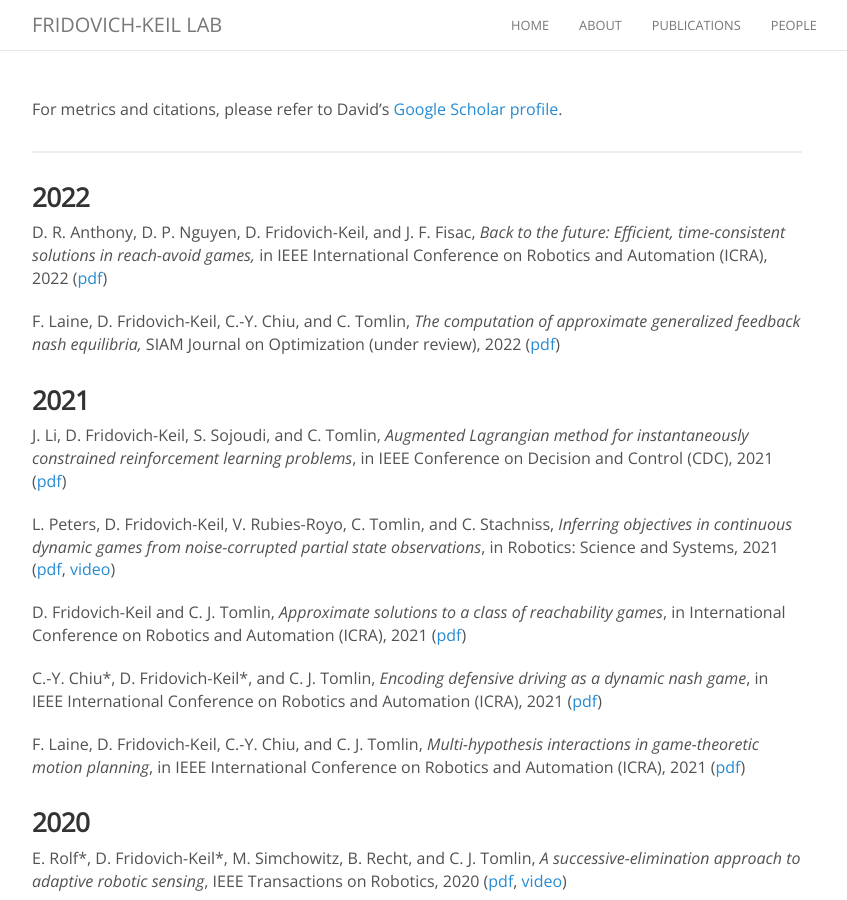
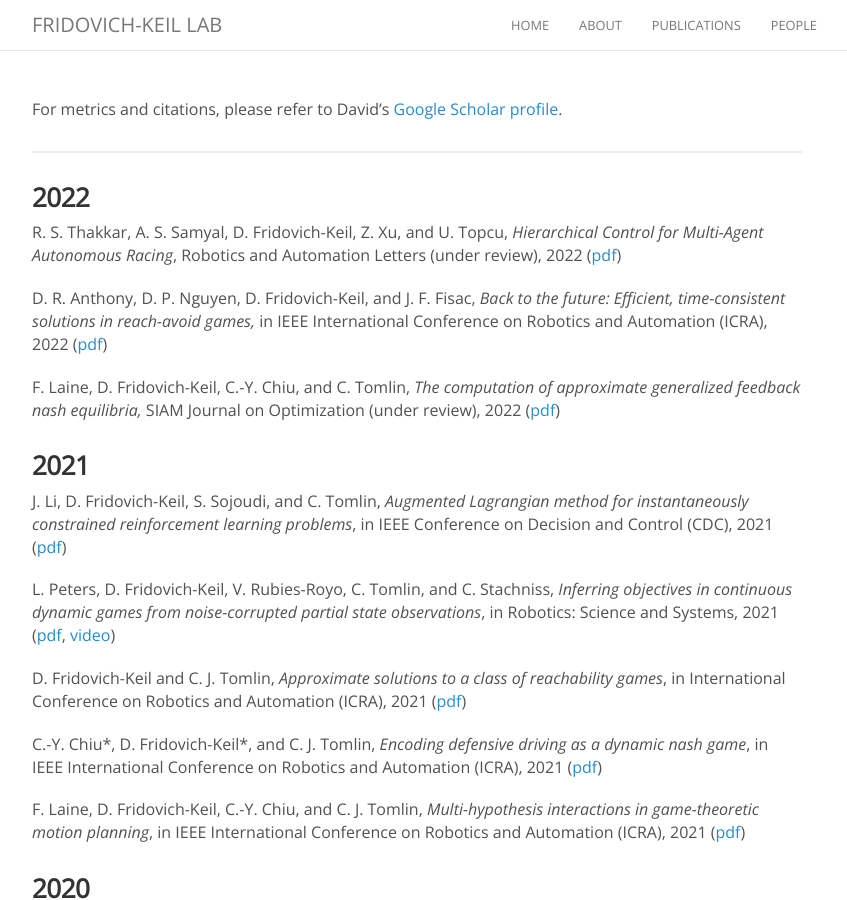
Before and after one commit to KordingLab/KordingLab.github.io, a Jekyll site: the page built from publications.md, in a window 1280 px wide and 900 px high. Shown: the whole window, without its empty margins (223-1070 px from the left). Built offline with Jekyll 4.4.1, drawn with Linux system fonts in a browser that asks for light colours; nearby versions of some CDN libraries; comment, search, counter and statistics services are not loaded.

Commit message:
dfk pub updates

```diff
--- a/_data/news.yml
+++ b/_data/news.yml
@@ -1,3 +1,7 @@
+- date: 2022-02-27
+  details: >-
+    D. Fridovich-Keil submitted <a href="https://arxiv.org/pdf/2202.12861">Hierarchical Control for Multi-Agent Autonomous Racing</a> to Robotics and Automation Letters.
+
 - date: 2022-01-31
   details: >-
     D. Fridovich-Keil's paper <a href="http://arxiv.org/abs/2109.07673">Back to the Future: Efficient, Time-Consistent Solutions in Reach-Avoid Games</a> was accepted to ICRA 2022.
--- a/publications.md
+++ b/publications.md
@@ -8,6 +8,8 @@ For metrics and citations, please refer to David's [Google Scholar profile](http
 <hr>
 
 ### 2022
+
+R. S. Thakkar, A. S. Samyal, D. Fridovich-Keil, Z. Xu, and U. Topcu, _Hierarchical Control for Multi-Agent Autonomous Racing_, Robotics and Automation Letters (under review), 2022 ([pdf](https://arxiv.org/pdf/2202.12861))
 
 D. R. Anthony, D. P. Nguyen, D. Fridovich-Keil, and J. F. Fisac, _Back to the future: Efficient, time-consistent solutions in reach-avoid games,_ in IEEE International Conference on Robotics and Automation (ICRA), 2022 ([pdf](http://arxiv.org/abs/2109.07673))
 
```
Also changed, not shown: 1 other file.
